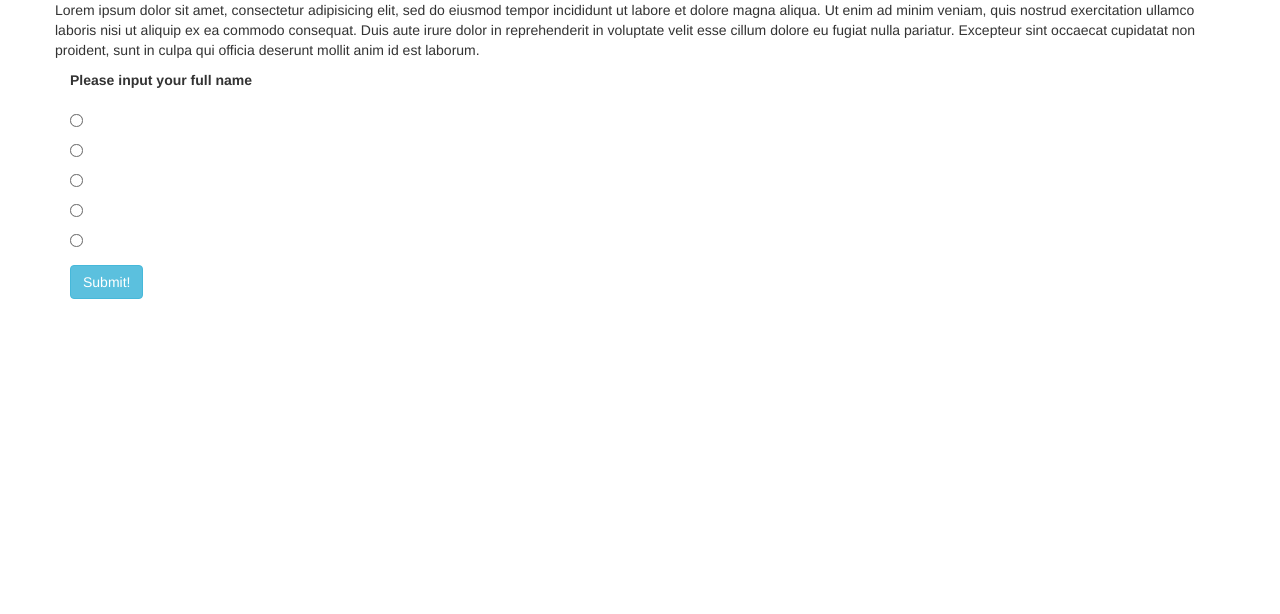
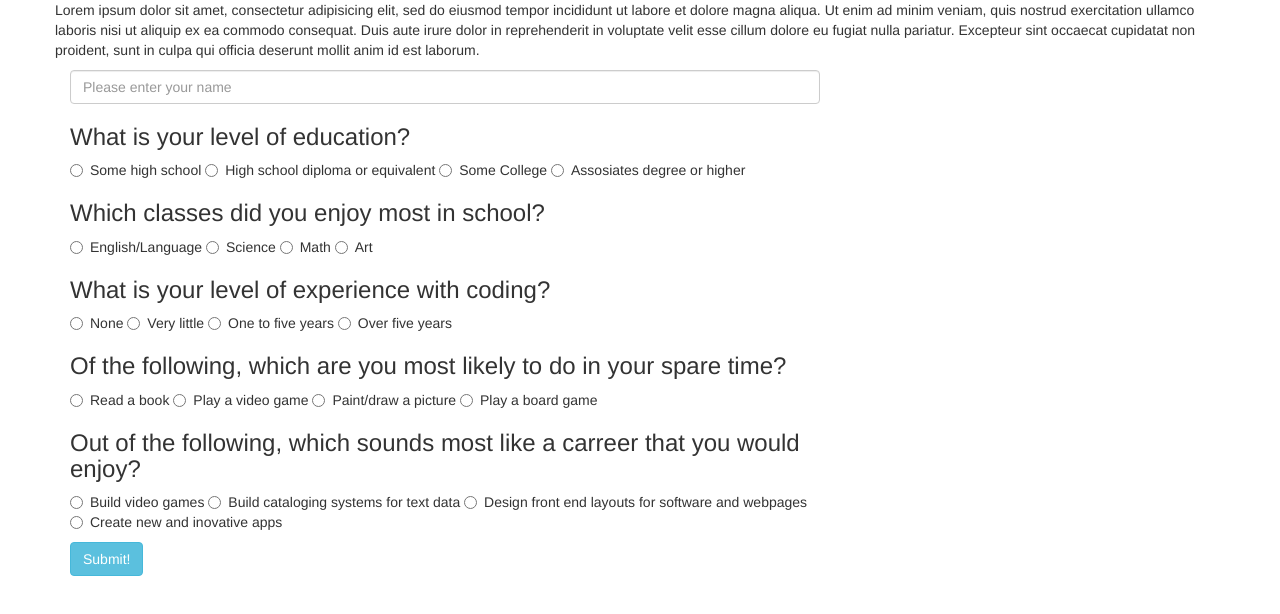
Before and after one commit to calvincushman/track, a plain HTML site: page index.html in a window 1280 px wide. Drawn offline with nearby package versions, Linux system fonts and the light colour scheme.

Commit message:
add titles and content to questions in questionaire

```diff
--- a/index.html
+++ b/index.html
@@ -3,7 +3,7 @@
   <head>
     <link href="css/bootstrap.css" rel="stylesheet" type="text/css">
     <link rel="stylesheet" href="css/styles.css" type="text/css">
-    <script src="js/jquery-3.2.1.js"></script>
+    <script src="js/jquery-3.1.1.js"></script>
     <script src="js/scripts.js" charset="utf-8"></script>
     <meta charset="utf-8">
     <title>Epicodus Track Suggester</title>
@@ -13,50 +13,108 @@
       <div class="header">
         <div class="row">
           <p>Lorem ipsum dolor sit amet, consectetur adipisicing elit, sed do eiusmod tempor incididunt ut labore et dolore magna aliqua. Ut enim ad minim veniam, quis nostrud exercitation ullamco laboris nisi ut aliquip ex ea commodo consequat. Duis aute irure dolor in reprehenderit in voluptate velit esse cillum dolore eu fugiat nulla pariatur. Excepteur sint occaecat cupidatat non proident, sunt in culpa qui officia deserunt mollit anim id est laborum.</p>
+        </div>
+        <!-- /row header-->
+        <div class="row">
           <div class="col-md-8">
-            <form>
+            <form id="questions">
               <div class="form-group">
-                <label for="name">Please input your full name</label>
+                 <input type="text" class="form-control questions" id="name" placeholder="Please enter your name">
               </div>
               <!-- /form-group name -->
+              <h3>What is your level of education?</h3>
               <div class="radio">
                 <label>
-                  <input type="radio" name="" value="">
-                  <input type="radio" name="" value="">
-                  <input type="radio" name="" value="">
-                  <input type="radio" name="" value="">
+                  <input type="radio" name="education" value="lessHs">
+                  Some high school
+                </label>
+                <label>
+                  <input type="radio" name="education" value="hsDiploma">
+                  High school diploma or equivalent
+                </label>
+                <label>
+                  <input type="radio" name="education" value="some college">
+                  Some College
+                </label>
+                <label>
+                  <input type="radio" name="education" value="cDiploma">
+                  Assosiates degree or higher
                 </label>
               </div>
+              <h3>Which classes did you enjoy most in school?</h3>
               <div class="radio">
                 <label>
-                  <input type="radio" name="" value="">
-                  <input type="radio" name="" value="">
-                  <input type="radio" name="" value="">
-                  <input type="radio" name="" value="">
+                  <input type="radio" name="classes" value="english">
+                  English/Language
+                </label>
+                <label>
+                  <input type="radio" name="classes" value="science">
+                  Science
+                </label>
+                <label>
+                  <input type="radio" name="classes" value="math">
+                  Math
+                </label>
+                <label>
+                  <input type="radio" name="classes" value="art">
+                  Art
                 </label>
               </div>
+              <h3>What is your level of experience with coding?</h3>
               <div class="radio">
                 <label>
-                  <input type="radio" name="" value="">
-                  <input type="radio" name="" value="">
-                  <input type="radio" name="" value="">
-                  <input type="radio" name="" value="">
+                  <input type="radio" name="experience" value="none">
+                  None
+                </label>
+                <label>
+                  <input type="radio" name="experience" value="veryLittle">
+                  Very little
+                </label>
+                <label>
+                  <input type="radio" name="experience" value="oneToFive">
+                  One to five years
+                </label>
+                <label>
+                  <input type="radio" name="experience" value="overFive">
+                  Over five years
                 </label>
               </div>
+              <h3>Of the following, which are you most likely to do in your spare time?</h3>
               <div class="radio">
                 <label>
-                  <input type="radio" name="" value="">
-                  <input type="radio" name="" value="">
-                  <input type="radio" name="" value="">
-                  <input type="radio" name="" value="">
+                  <input type="radio" name="hobbies" value="book">
+                  Read a book
+                </label>
+                <label>
+                  <input type="radio" name="hobbies" value="videoGame">
+                  Play a video game
+                </label>
+                <label>
+                  <input type="radio" name="hobbies" value="art">
+                  Paint/draw a picture
+                </label>
+                <label>
+                  <input type="radio" name="hobbies" value="boardGame">
+                  Play a board game
                 </label>
               </div>
+              <h3>Out of the following, which sounds most like a carreer that you would enjoy?</h3>
               <div class="radio">
                 <label>
-                  <input type="radio" name="" value="">
-                  <input type="radio" name="" value="">
-                  <input type="radio" name="" value="">
-                  <input type="radio" name="" value="">
+                  <input type="radio" name="carreer" value="videoGames">
+                  Build video games
+                </label>
+                <label>
+                  <input type="radio" name="carreer" value="catalog">
+                  Build cataloging systems for text data
+                </label>
+                <label>
+                  <input type="radio" name="carreer" value="design">
+                  Design front end layouts for software and webpages
+                </label>
+                <label>
+                  <input type="radio" name="carreer" value="apps">
+                  Create new and inovative apps
                 </label>
               </div>
               <button type="button" class="btn btn-info">Submit!</button>
@@ -66,7 +124,7 @@
           </div>
           <!-- /questionaire column-->
         </div>
-        <!-- /row -->
+        <!-- /row questionaire -->
         <div class="tracks">
           <div class="css track">
 
```
